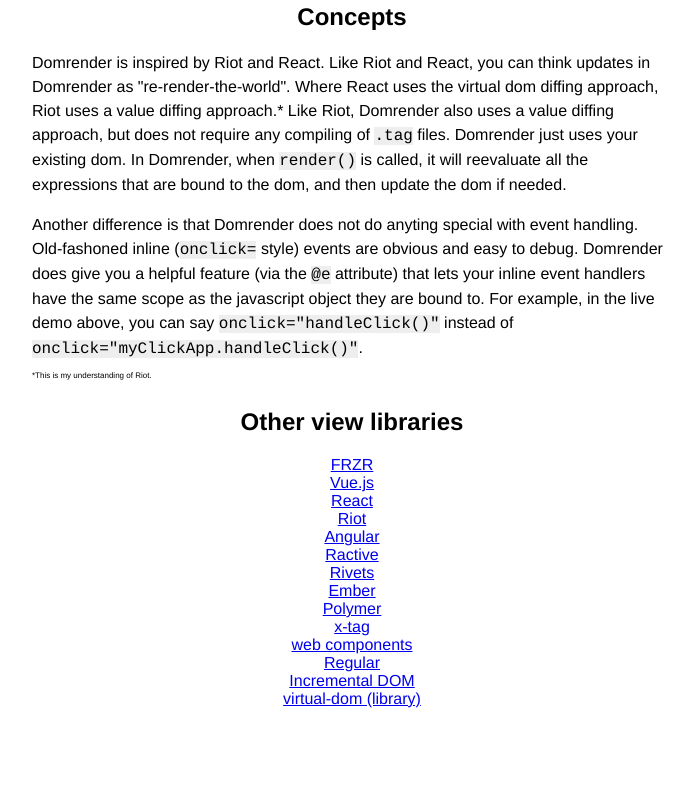
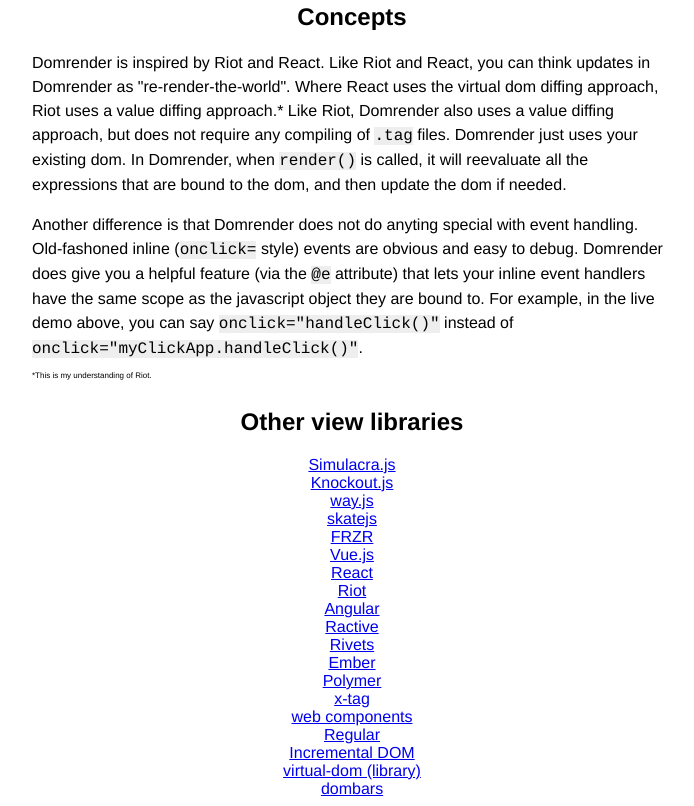
Before and after one commit to drewlesueur/domrender, a website: page index.html in a window 1280 px wide. Shown: the part 1336-2142 px from the top of the page, without its empty margins (288-982 px from the left). Before the commit the page ends 2052 px from the top, so only its background shows below. Drawn offline with Linux system fonts and the light colour scheme.

Commit message:
add some more 'other view libraries'

```diff
--- a/index.html
+++ b/index.html
@@ -155,6 +155,10 @@
 
 <h2>Other view libraries</h2>
 <div class="examples">
+<a href="https://0x8890.github.io/simulacra/">Simulacra.js</a>
+<a href="http://knockoutjs.com/">Knockout.js</a>
+<a href="http://gwendall.github.io/way/">way.js</a>
+<a href="https://github.com/skatejs/skatejs">skatejs</a>
 <a href="https://frzr.js.org/">FRZR</a>
 <a href="http://vuejs.org/">Vue.js</a>
 <a href="https://facebook.github.io/react/">React</a>
@@ -169,6 +173,7 @@
 <a href="http://regularjs.github.io/">Regular</a>
 <a href="http://google.github.io/incremental-dom/#about">Incremental DOM</a>
 <a href="https://github.com/Matt-Esch/virtual-dom">virtual-dom (library)</a>
+<a href="https://github.com/blakeembrey/dombars">dombars</a>
 </div>
 
 </tbody>
```
